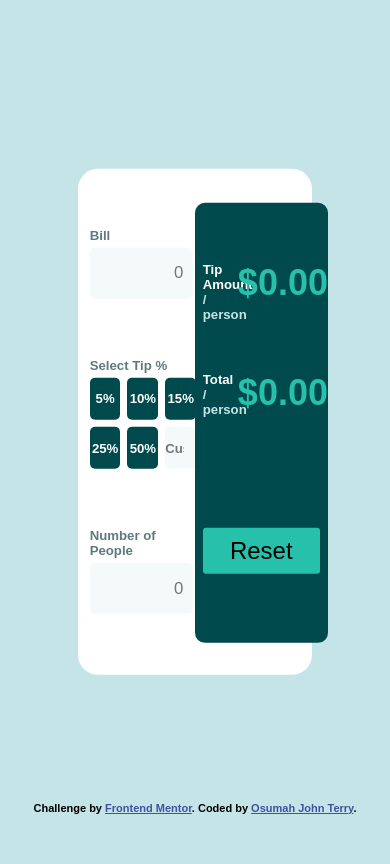
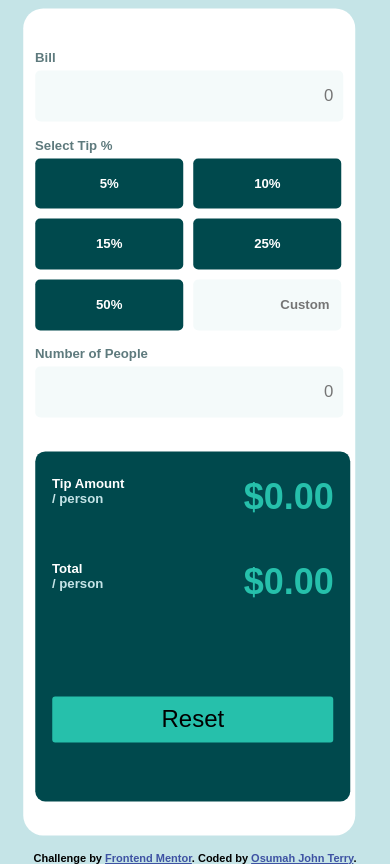
Before and after one commit to Johnterrie/tip-generator-app, a plain HTML site: page index.html in a window 390 px wide. Drawn offline with Linux system fonts and the light colour scheme; a web font is replaced by a local one.

Commit message:
fouth commit

```diff
--- a/main.css
+++ b/main.css
@@ -169,3 +169,114 @@ body{
     color: hsl(228, 45%, 44%);
     font-size: 11px;
 }
+
+@media only screen and (max-width: 1000px) {
+    .container {
+        position: relative;
+        top: 50%;
+        left: 50%;
+        display: flex;
+        flex-direction: row;
+        width: 80%;
+        height: 60%;
+        border-radius: 20px;
+        background-color: hsl(0, 0%, 100%) ;
+        transform: translate(-50%, -50%);
+
+    }
+
+    .grid-cont {
+        display: grid;
+        grid-template-columns: 10vw 10vw 10vw;
+        grid-template-rows: 5vh 5vh;
+        grid-gap: 7px;
+    }
+}
+
+@media only screen and (max-width: 850px) {
+    .container {
+        position: relative;
+        top: 50%;
+        left: 50%;
+        display: flex;
+        flex-direction: row;
+        width: 95%;
+        height: 60%;
+        border-radius: 20px;
+        background-color: hsl(0, 0%, 100%) ;
+        transform: translate(-50%, -50%);
+
+    }
+
+    .grid-cont {
+        display: grid;
+        grid-template-columns: 12vw 12vw 12vw;
+        grid-template-rows: 5vh 5vh;
+        grid-gap: 7px;
+    }
+
+
+}
+
+@media only screen and (max-width: 500px) {
+    .body {
+        max-width: 100vw;
+        max-height: 100vh;
+    }
+    .container {
+        position: relative;
+        top: 50%;
+        left: 48.5%;
+        height: 95vh;
+        width: 85vw;
+        display: flex;
+        flex-direction: column;
+        margin-left: 0;
+        padding-top: 3vh;
+        transform: translate(-50%, -50%
+        );
+    }
+
+    .left-cont {
+        width: 90%;
+        height: 50%;
+        padding: 0 3vw 0;
+    }
+
+
+    .grid-cont {
+        display: grid;
+        grid-template-columns: 38vw 38vw ;
+        grid-template-rows: 6vh 6vh 6vh;
+        grid-gap: 10px;
+    }
+
+    .select-tip {
+        margin-top: 2vh ;
+    }
+
+    .right-cont {
+        width:85%;
+        margin-left: 3vw;
+        padding: 0 2vh 0;
+    }
+
+    .left-hand {
+        margin-top: 0;
+    }
+    .upper-right-cont{
+        margin-top: 3vh;
+    }
+    .lower-right-cont {
+        margin-top: 0;
+    }
+    .btn {
+        margin-top: 6vh;
+    }
+    .attribution {
+        position: relative;
+        top: 3vh;
+        margin-top: 0;
+    }
+
+}
```
